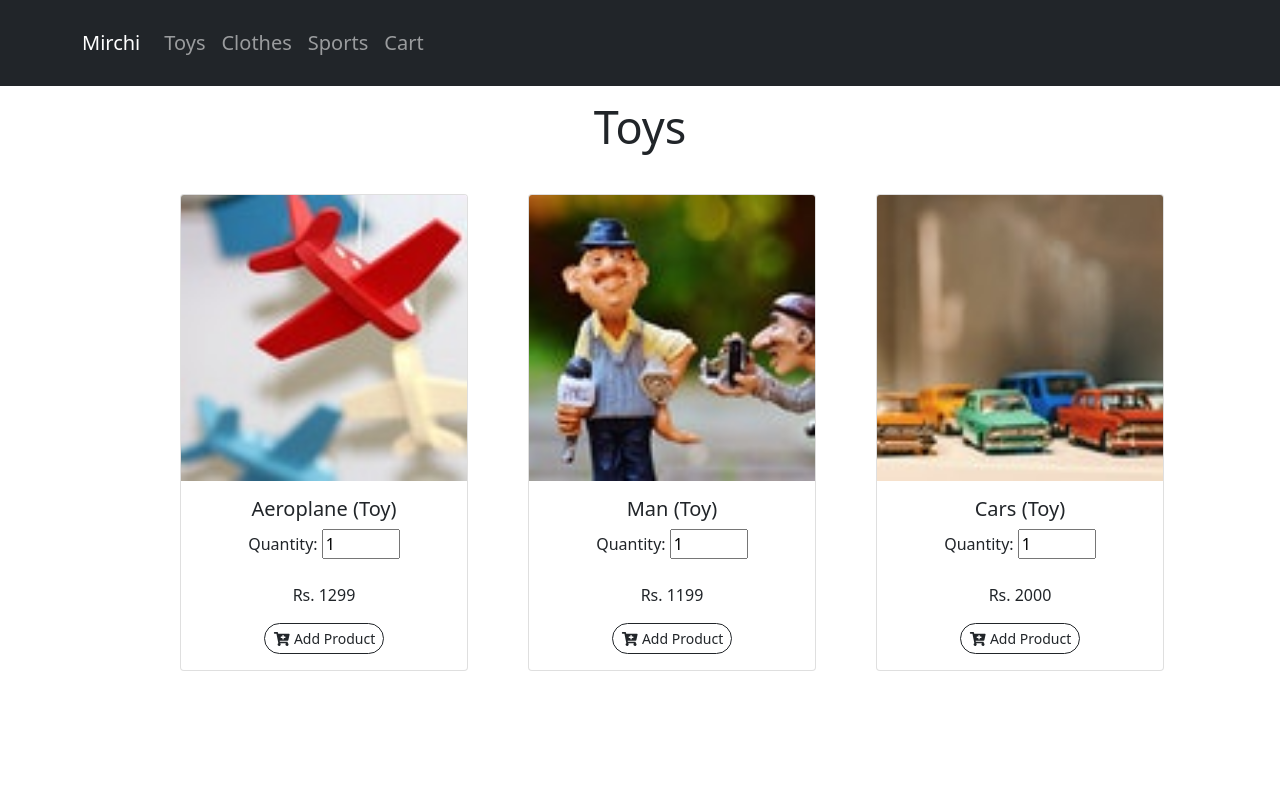
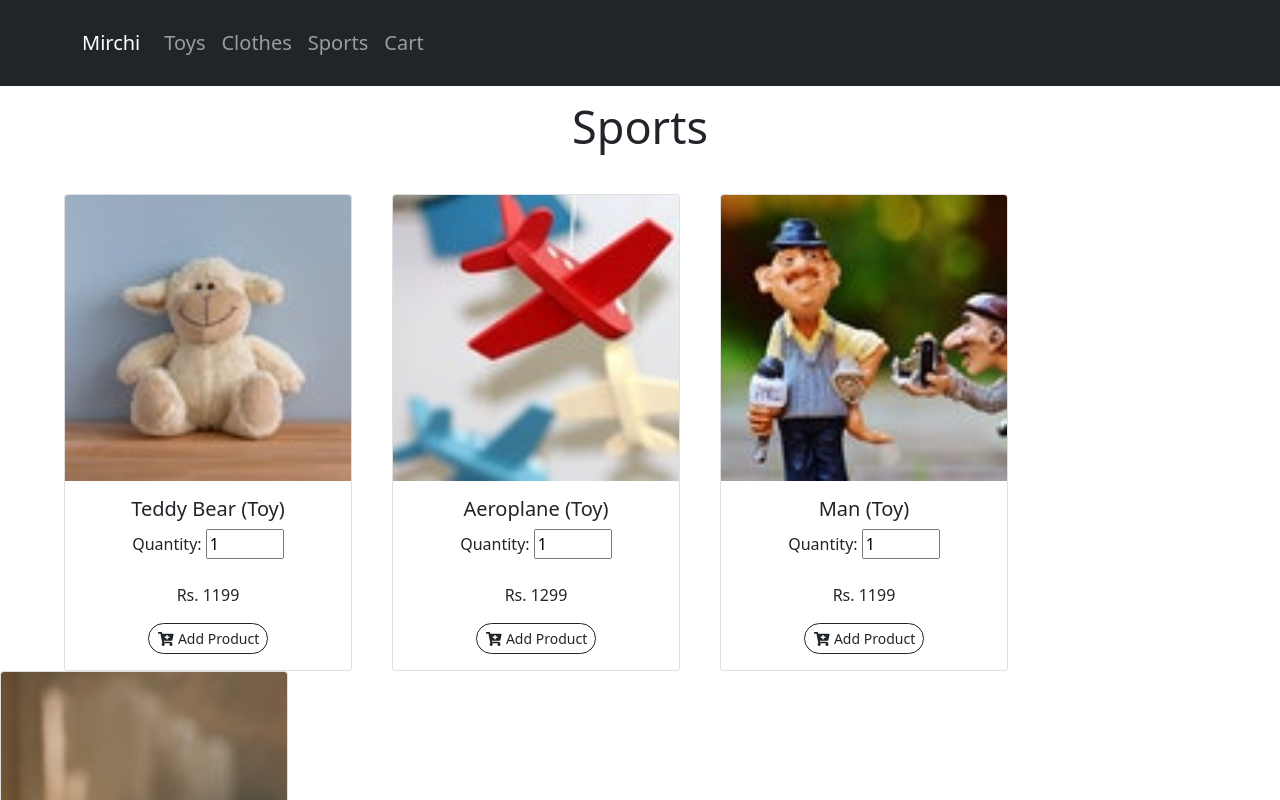
Before and after one commit to Web-Developm/Ecommerce, an Angular app: page /toys in a window 1280 px wide. Shown: the top 800 px of the page. Built offline with nearby package versions, Linux system fonts and the light colour scheme.

Commit message:
updated the toys

```diff
--- a/src/app/core/data.ts
+++ b/src/app/core/data.ts
@@ -39,7 +39,7 @@ export class data {
     {
       "id": 4,
       "name": "Teddy Bear",
-      "description": "Toy  ",
+      "description": "Toy",
       "price": 1199,
       "image": "../../assets/6.jpg",
       "quantity": 1,
--- a/src/app/home/home.component.html
+++ b/src/app/home/home.component.html
@@ -27,7 +27,7 @@
       <div class="card text-center" style="width:18rem">
         <img src="{{sample.image}}" class="card-img-top img-fluid" alt="">
         <div class="card-body">
-          <h5 class="card-title text-center">{{sample.name}} ({{sample.description}})</h5>
+          <h5 class="card-title text-center">{{sample.name}}</h5>
           Quantity: <input type="number" id="quantity" name="quantity" min="0" max="5" [(ngModel)]="sample.quantity">
           <br>
           <br>
--- a/src/app/toys/toys.component.css
+++ b/src/app/toys/toys.component.css
@@ -1,10 +1,10 @@
-.items{
+.products{
   margin-top:100px;
   padding:0px 0px 40px 0px;
   margin-bottom: 100px;
 }
 
-.item{
+.product{
   font-size:45px;
   margin-bottom:40px;
 }
@@ -12,17 +12,7 @@
 .row{
   display: inline-grid;
   grid-template-columns: auto auto auto;
-  grid-column-gap:30px;
-}
-
-
-
-@media screen and(max-width:1020px)
-{
-  .row{
-    grid-column-gap:10px;
-    padding:10px;
-  }
+  grid-column-gap:20px;
 }
 
 .btn{
--- a/src/app/toys/toys.component.html
+++ b/src/app/toys/toys.component.html
@@ -1,8 +1,9 @@
-<div class="container-fluid items">
-  <h2 class="text-center item">Toys</h2>
+<div class="container-fluid products">
+  <h2 class="text-center product">Sports</h2>
 
   <div class="row" *ngFor="let sample of products; let i=index">
     <div class="list" *ngIf="sample.description == 'Toy'">
+
       <div class="col-sm">
         <div class="card text-center" style="width:18rem">
           <img src="{{sample.image}}" class="card-img-top img-fluid" alt="">
@@ -15,7 +16,6 @@
             <button (click)="add(i)" type="button" class="btn btn-outline-dark btn-sm"><i
               class="fas fa-fw fa-cart-plus"></i> Add
             Product</button>
-
           </div>
         </div>
       </div>
```
